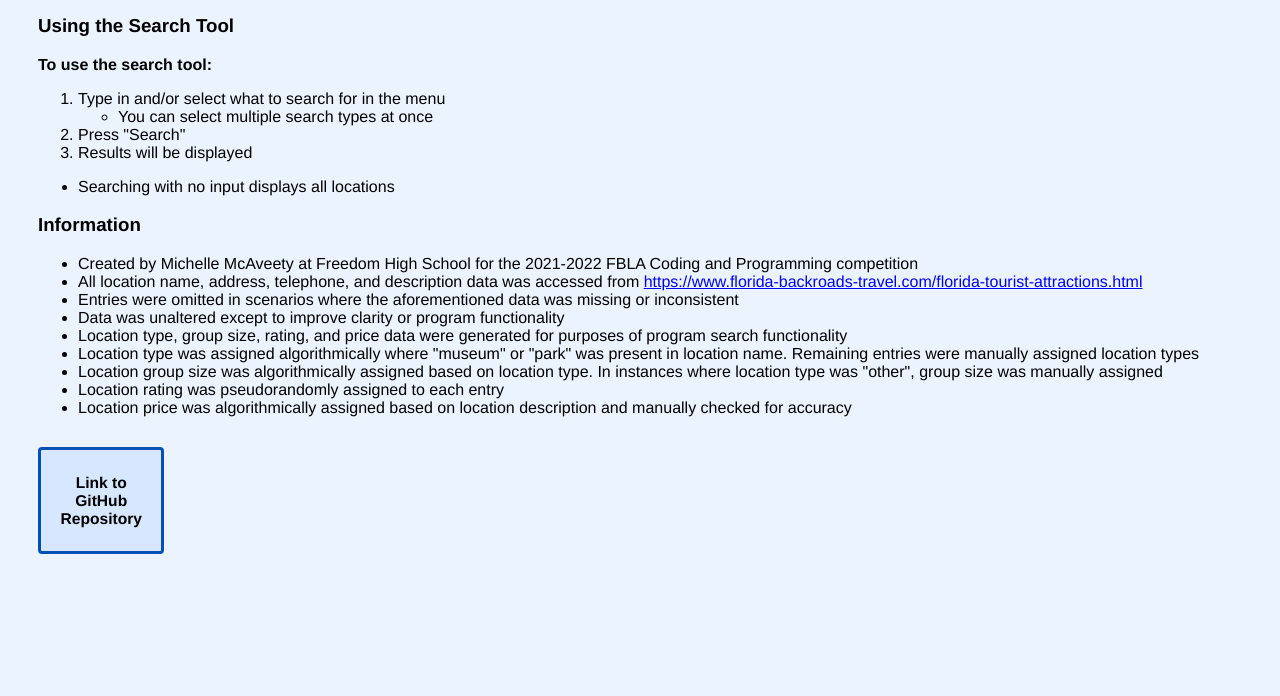
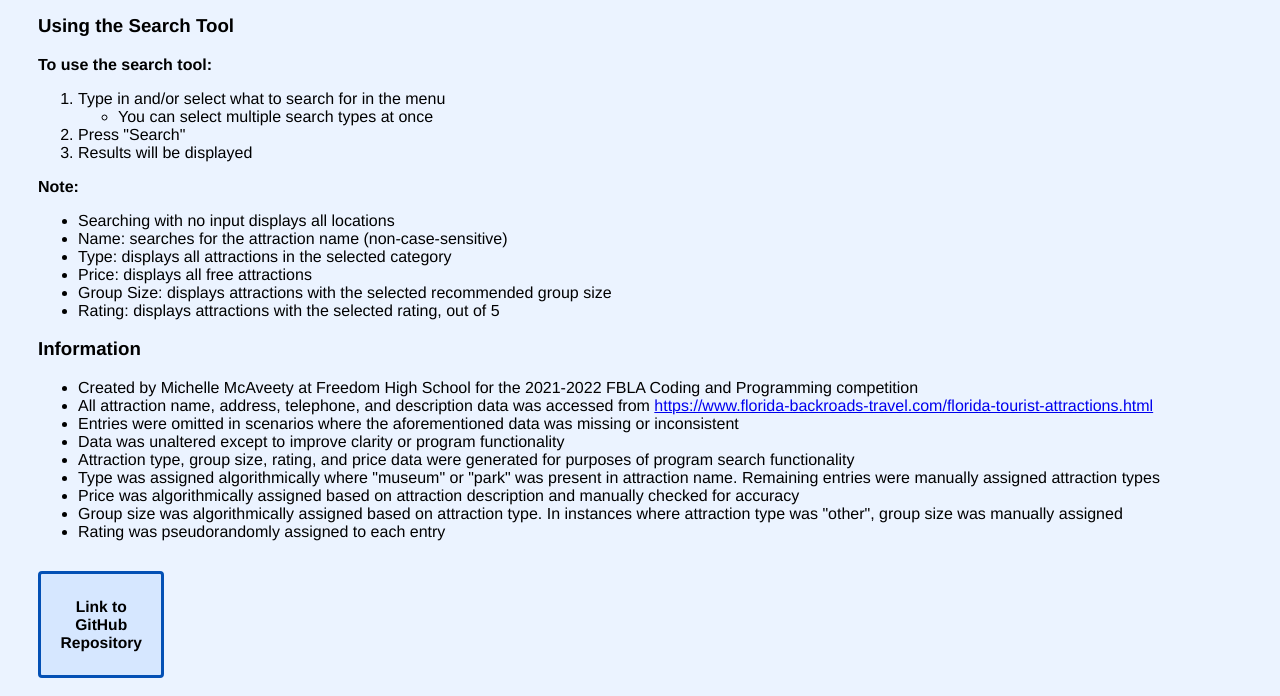
Before and after one commit to mcaveety/FBLA-Tourism-Search, a Flask app: page /info in a window 1280 px wide. Shown: the part 405-1101 px from the top of the page. Before the commit the page ends 959 px from the top, so only its background shows below. Run offline with Flask 2, Linux system fonts and the light colour scheme.

Commit message:
Updated for clarity

```diff
--- a/templates/info.html
+++ b/templates/info.html
@@ -37,20 +37,26 @@ Explains how to use the website,
         <li>Press "Search"</li>
         <li>Results will be displayed</li>
     </ol>
+    <p class="bold">Note:</p>
     <ul>
         <li>Searching with no input displays all locations</li>
+        <li>Name: searches for the attraction name (non-case-sensitive)</li>
+        <li>Type: displays all attractions in the selected category</li>
+        <li>Price: displays all free attractions</li>
+        <li>Group Size: displays attractions with the selected recommended group size</li>
+        <li>Rating: displays attractions with the selected rating, out of 5</li>
     </ul>
     <h3>Information</h3>
     <ul>
         <li>Created by Michelle McAveety at Freedom High School for the 2021-2022 FBLA Coding and Programming competition</li>
-        <li>All location name, address, telephone, and description data was accessed from <a href="https://www.florida-backroads-travel.com/florida-tourist-attractions.html" target="_blank">https://www.florida-backroads-travel.com/florida-tourist-attractions.html</a></li>
+        <li>All attraction name, address, telephone, and description data was accessed from <a href="https://www.florida-backroads-travel.com/florida-tourist-attractions.html" target="_blank">https://www.florida-backroads-travel.com/florida-tourist-attractions.html</a></li>
         <li>Entries were omitted in scenarios where the aforementioned data was missing or inconsistent</li>
         <li>Data was unaltered except to improve clarity or program functionality</li>
-        <li>Location type, group size, rating, and price data were generated for purposes of program search functionality</li>
-        <li>Location type was assigned algorithmically where "museum" or "park" was present in location name. Remaining entries were manually assigned location types</li>
-        <li>Location group size was algorithmically assigned based on location type. In instances where location type was "other", group size was manually assigned</li>
-        <li>Location rating was pseudorandomly assigned to each entry</li>
-        <li>Location price was algorithmically assigned based on location description and manually checked for accuracy</li>
+        <li>Attraction type, group size, rating, and price data were generated for purposes of program search functionality</li>
+        <li>Type was assigned algorithmically where "museum" or "park" was present in attraction name. Remaining entries were manually assigned attraction types</li>
+        <li>Price was algorithmically assigned based on attraction description and manually checked for accuracy</li>
+        <li>Group size was algorithmically assigned based on attraction type. In instances where attraction type was "other", group size was manually assigned</li>
+        <li>Rating was pseudorandomly assigned to each entry</li>
     </ul>
 </div>
 
--- a/templates/table.html
+++ b/templates/table.html
@@ -14,7 +14,7 @@ Displays search statistics,
 <!-- Basic instructions for searching -->
 <div style="text-align:center">
     <p>The search tool allows for efficient filtering of popular tourist attractions in the state of Florida.</p>
-    <p>Type in the name of an attraction or select filters from the dropdown menus. Press "search" to filter results.</p>
+    <p>Type in the name of an attraction and/or select filters from the dropdown menus. Press "search" to filter results.</p>
     <!-- Allows navigation to Help & Information page -->
     <a href="http://localhost:8080/info"><button>Help & Information</button></a>
 </div>
```
